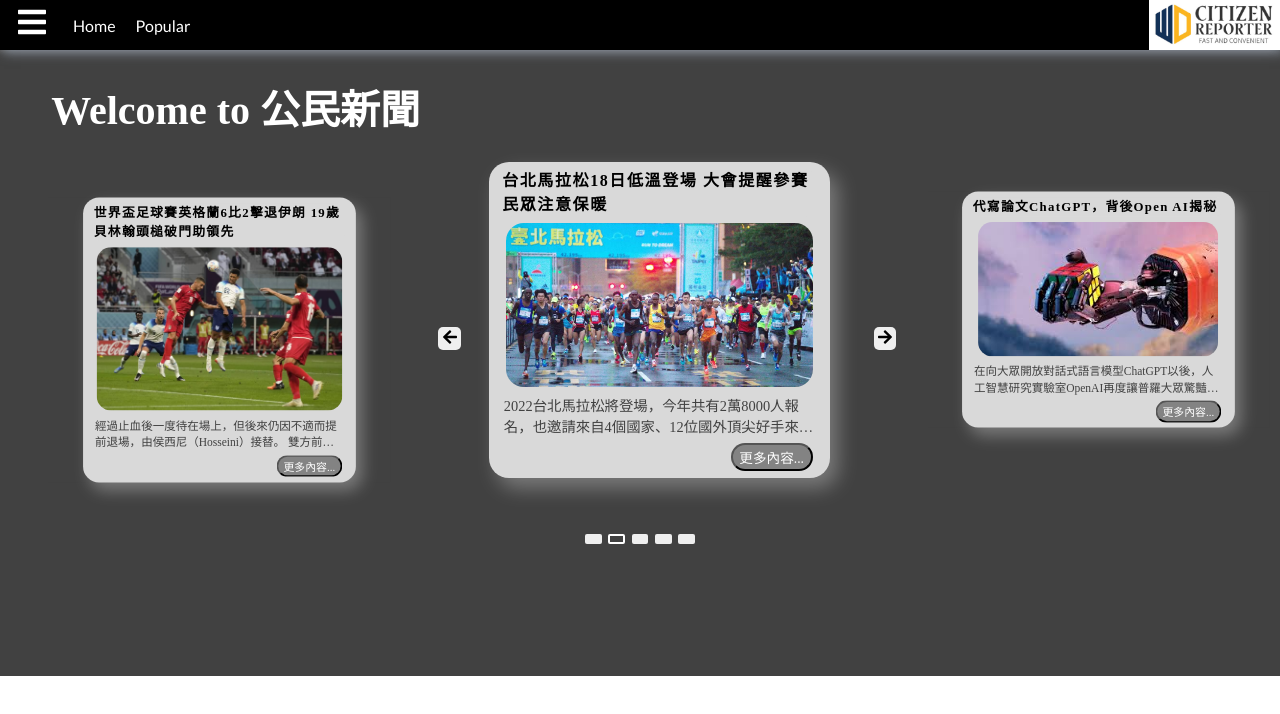
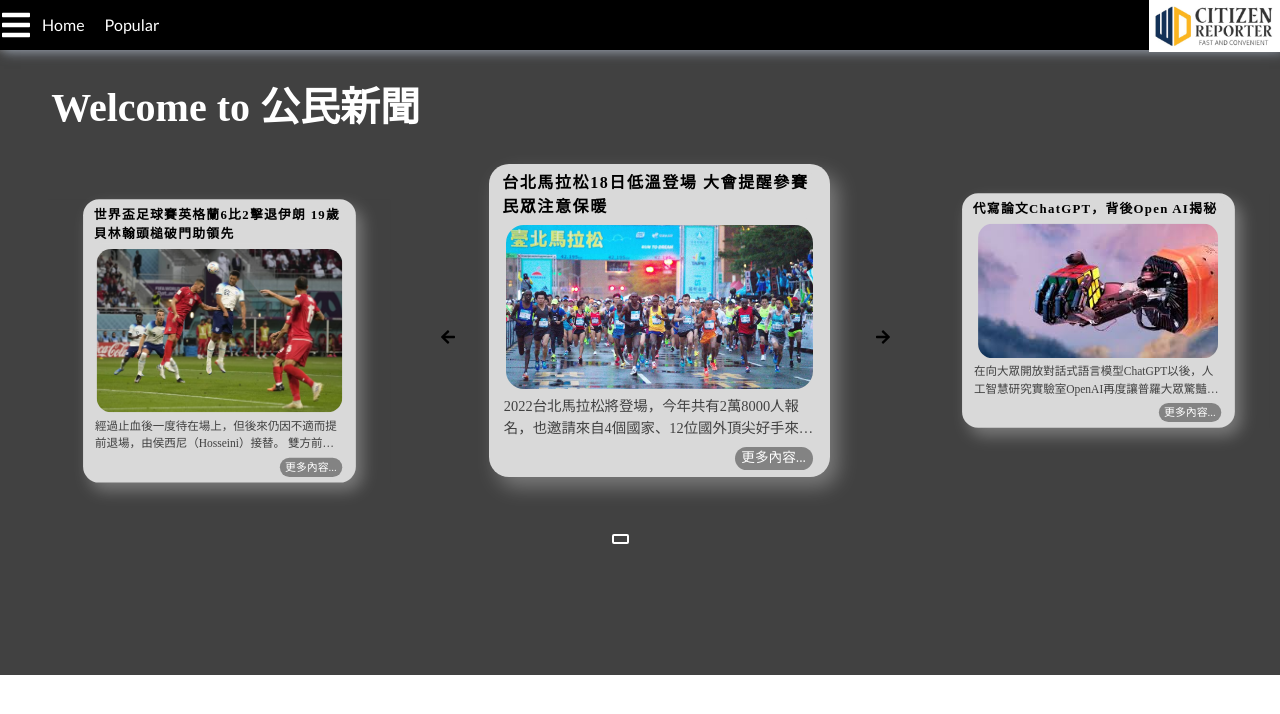
Before and after one commit to CitizenMedia-TW/citizen-media, a React (Create React App) app: page /#/ in a window 1280 px wide. Shown: the top 714 px of the page. Built offline with nearby package versions, Linux system fonts and the light colour scheme; the HTML template or start-up script is replaced by a standard one.

Commit message:
新增tailwind設定

```diff
--- a/src/Components/Pages/HomePage/Title/Title.js
+++ b/src/Components/Pages/HomePage/Title/Title.js
@@ -1,4 +1,5 @@
 import "./Title.css";
+
 
 const Title = () => {
     return (
--- a/src/index.css
+++ b/src/index.css
@@ -1,4 +1,8 @@
 /* @import url(//fonts.googleapis.com/earlyaccess/notosanstc.css); */
+@tailwind base;
+@tailwind components;
+@tailwind utilities;
+
 body {
   margin: 0;
   font-family: -apple-system, BlinkMacSystemFont, 'Segoe UI', 'Roboto', 'Oxygen',
--- /dev/null
+++ b/tailwind.config.js
@@ -0,0 +1,10 @@
+/** @type {import('tailwindcss').Config} */
+module.exports = {
+  content: [
+    "./src/**/*.{js,jsx,ts,tsx}",
+  ],
+  theme: {
+    extend: {},
+  },
+  plugins: [],
+}
```
